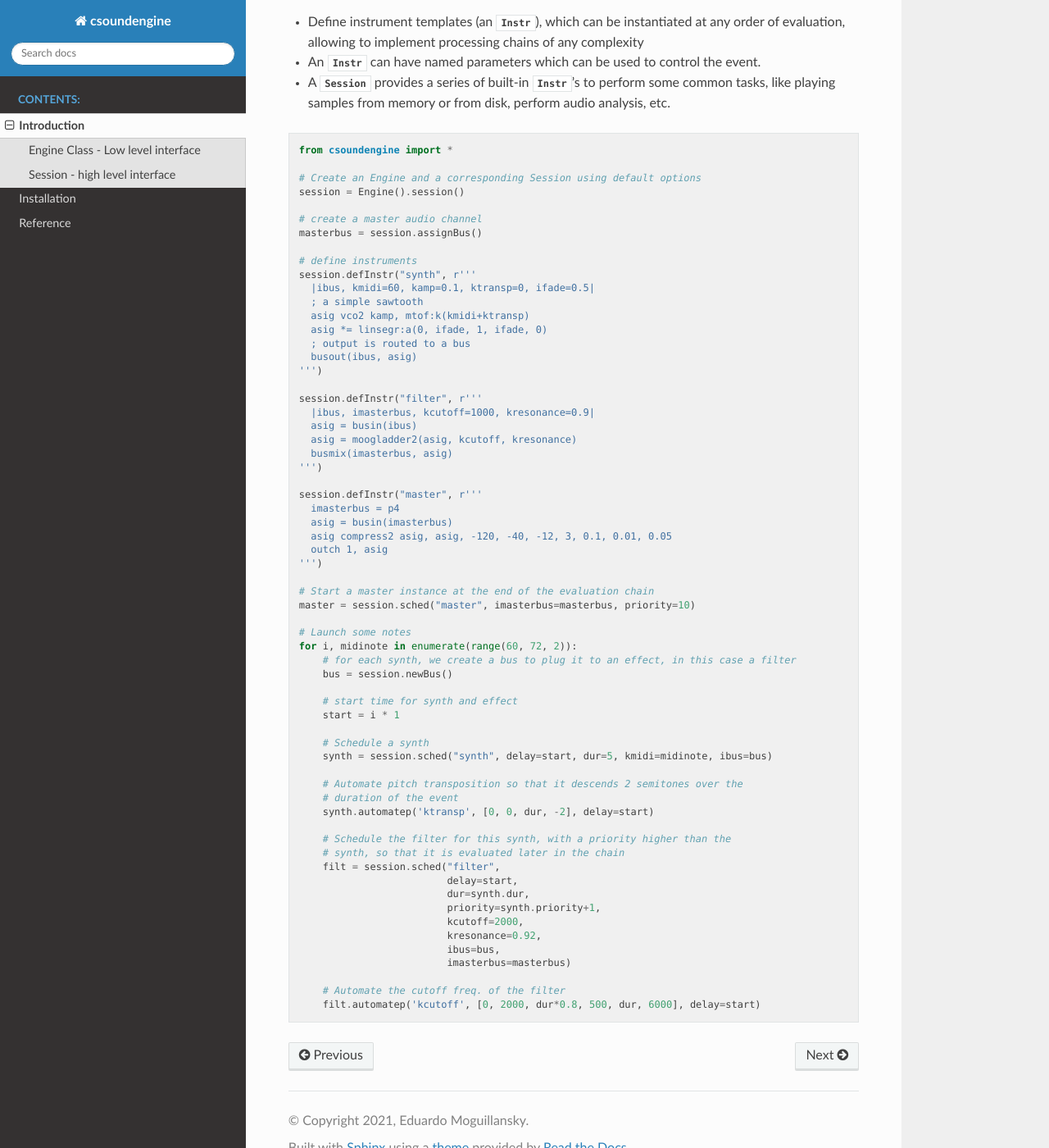
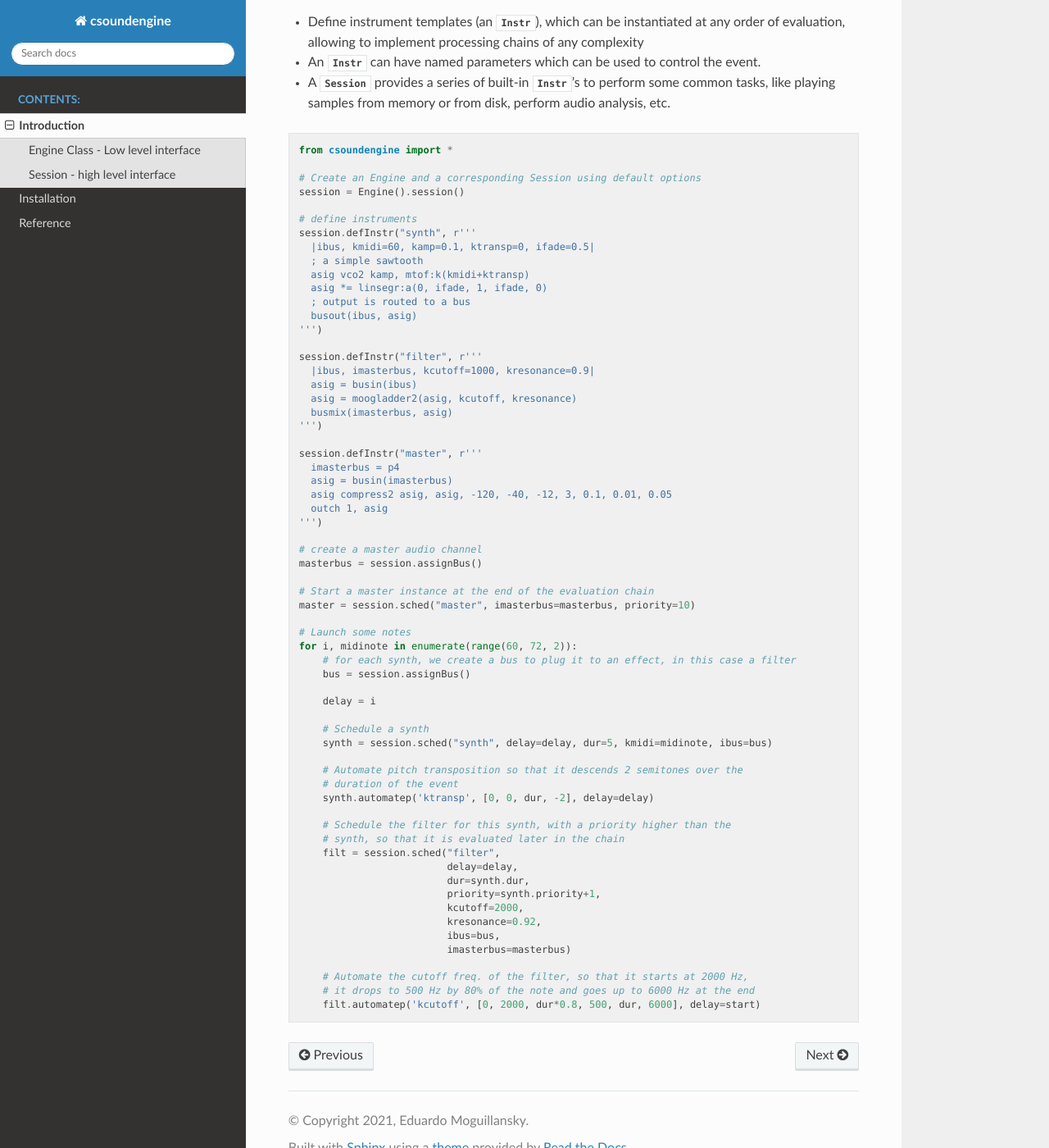
Before and after one commit to gesellkammer/csoundengine, a Sphinx documentation site: the page built from docs/Introduction.rst, in a window 1280 px wide and 1400 px high, scrolled down 1098 px. Shown: the whole window at 82% size. Built offline with Sphinx 7.4.7 and the Read the Docs theme 2.0.0, drawn with Linux system fonts in a browser that asks for light colours.

Commit message:
fix docs

```diff
--- a/docs/Introduction.rst
+++ b/docs/Introduction.rst
@@ -95,28 +92,30 @@ higher level interface, allowing to:
       outch 1, asig
     ''')
 
+    # create a master audio channel
+    masterbus = session.assignBus()
+
     # Start a master instance at the end of the evaluation chain
     master = session.sched("master", imasterbus=masterbus, priority=10)
 
     # Launch some notes
     for i, midinote in enumerate(range(60, 72, 2)):
         # for each synth, we create a bus to plug it to an effect, in this case a filter
-        bus = session.newBus()
+        bus = session.assignBus()
 
-        # start time for synth and effect
-        start = i * 1
+        delay = i
 
         # Schedule a synth
-        synth = session.sched("synth", delay=start, dur=5, kmidi=midinote, ibus=bus)
+        synth = session.sched("synth", delay=delay, dur=5, kmidi=midinote, ibus=bus)
 
         # Automate pitch transposition so that it descends 2 semitones over the
         # duration of the event
-        synth.automatep('ktransp', [0, 0, dur, -2], delay=start)
+        synth.automatep('ktransp', [0, 0, dur, -2], delay=delay)
 
         # Schedule the filter for this synth, with a priority higher than the
         # synth, so that it is evaluated later in the chain
         filt = session.sched("filter",
-                             delay=start,
+                             delay=delay,
                              dur=synth.dur,
                              priority=synth.priority+1,
                              kcutoff=2000,
@@ -124,5 +123,6 @@ higher level interface, allowing to:
                              ibus=bus,
                              imasterbus=masterbus)
 
-        # Automate the cutoff freq. of the filter
+        # Automate the cutoff freq. of the filter, so that it starts at 2000 Hz,
+        # it drops to 500 Hz by 80% of the note and goes up to 6000 Hz at the end
         filt.automatep('kcutoff', [0, 2000, dur*0.8, 500, dur, 6000], delay=start)
--- a/setup.py
+++ b/setup.py
@@ -3,7 +3,7 @@
 
 from setuptools import setup
 
-version = (1, 0, 1)
+version = (1, 0, 3)
 
 from os import path
 this_directory = path.abspath(path.dirname(__file__))
```
Also changed, not shown: other parts of docs/Introduction.rst (+0 -3 lines).
